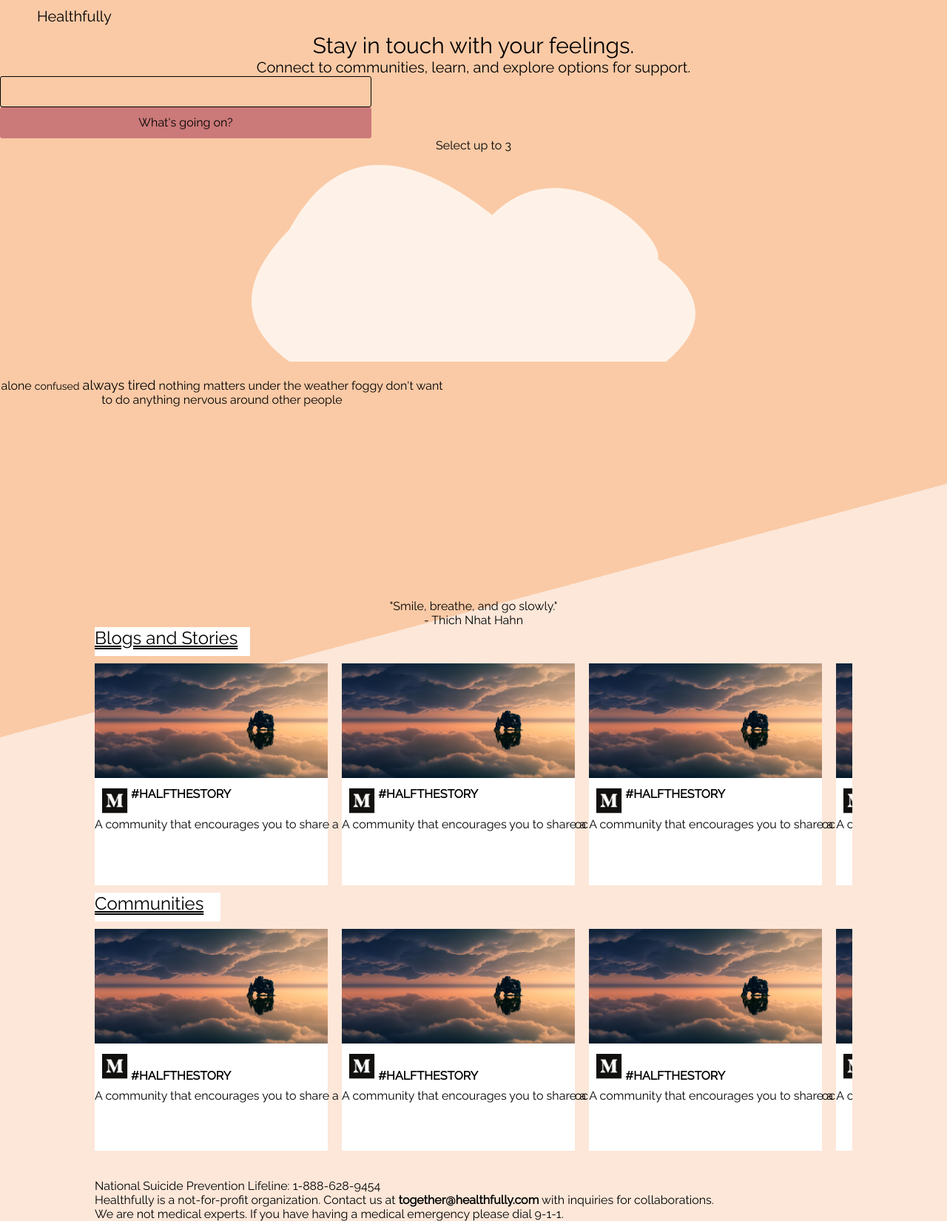
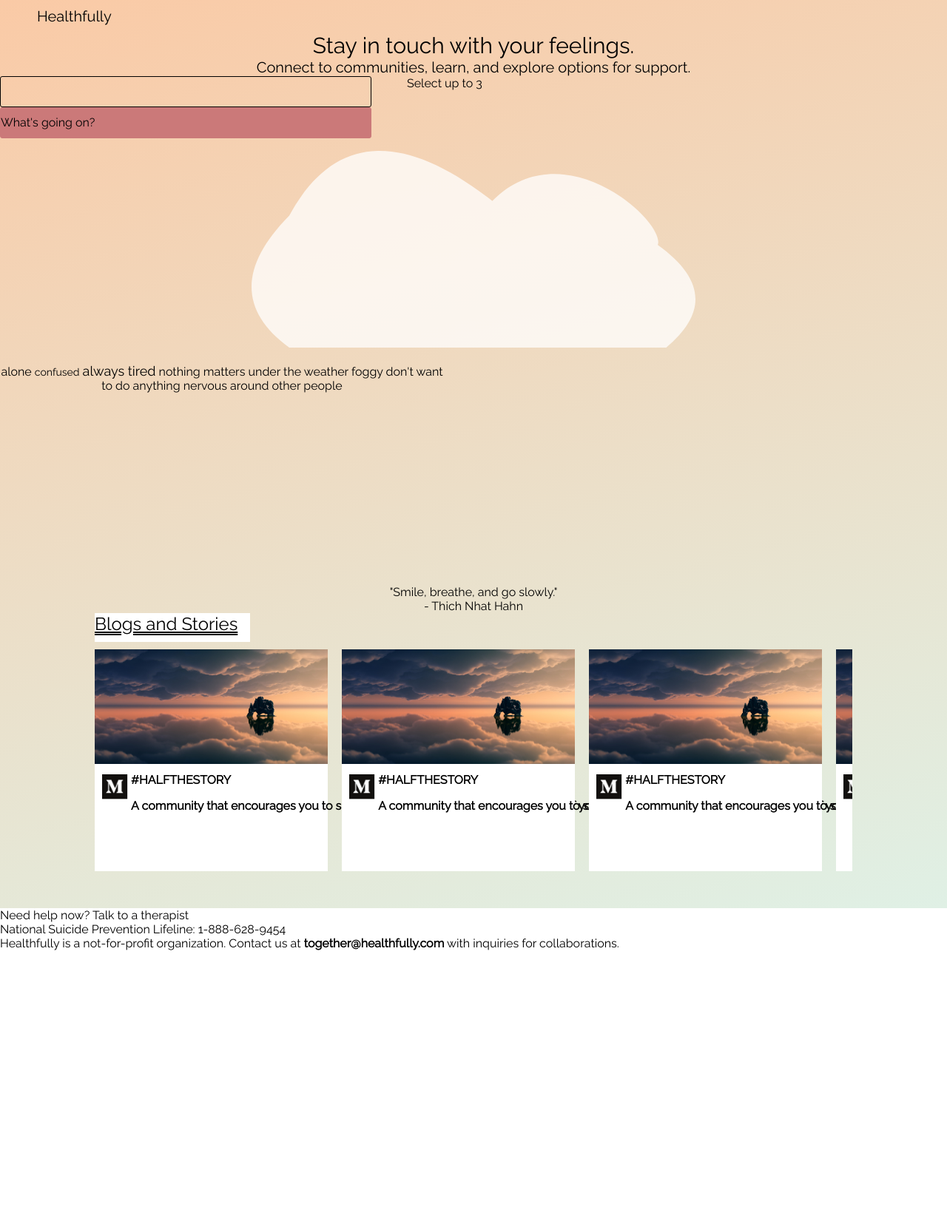
Before and after one commit to rileypredum/HMH19, a Django app: page /healthfully/ in a window 1280 px wide. Shown: the whole page at 74% size. After the commit the page ends 1285 px from the top, so only its background shows below. Run offline with Django 3.2, Linux system fonts and the light colour scheme.

Commit message:
styling changes
styling changes

```diff
--- a/mysite/static/css/main.css
+++ b/mysite/static/css/main.css
@@ -3,3 +3,11 @@ body {
 	padding: 0;
 	font-family: 'Raleway', serif;
 }
+
+.footer {
+	width: 100%;
+	white-space: nowrap;
+	background: white;
+	height: 200px;
+	margin-top: 50px;
+}
--- a/mysite/templates/index.html
+++ b/mysite/templates/index.html
@@ -1,6 +1,6 @@
 <!doctype html>
 {% load static %}
-<html lang="en" style="margin: 0px; padding: 0;">
+<html lang="en">
 	<head>
 	  <meta charset="utf-8">
 	  <title>Healthfully</title>
@@ -9,9 +9,8 @@
 	  <link rel="stylesheet" href="{% static 'css/main.css' %}" type="text/css" />
 	</head>
 
-<body>
-	<div style="min-height: 60vh; background: linear-gradient(-15deg, rgb(252, 231, 217) 50%, #FACAA6 50%);">
-	<!-- <div style="min-height: 60vh; background: linear-gradient(-15deg, #DCF5ED 50%, #FACAA6 50%);"> -->
+	<body style="min-height: 100vh; background: repeating-linear-gradient(-15deg, #DCF5ED, #FACAA6);">
+		<!-- #EEE2D7 70%,  -->
 		<div style="padding: 10px 50px 10px 50px; font-size: 20px;">
 			Healthfully
 		</div>
@@ -20,7 +19,7 @@
 			<span style="font-size: 20px;">Connect to communities, learn, and explore options for support.</span>
 		</div>
 		<!-- How are you feeling -->
-		<div style="text-align: center;">
+		<div style="display: flex;">
 			<div style="width: 550px">
 				<div style="color: transparent; border-radius: 3px; border: 1px solid black; width: 500px; height: 40px;"></div>
 				<div style="background-color: #CB7979; border-radius: 3px; border: 1px solid #CB7979; width: 500px; height: 40px; line-height: 40px; top: 10px; left: -470px;">
@@ -56,25 +55,23 @@
 				<div style="text-decoration: underline double; font-size: 24px; margin-bottom: 10px; background: white; width: 210px; padding-bottom: 10px">Blogs and Stories</div>
 				<div style="overflow-x: auto; white-space: nowrap;">
 					{% for blog in blogs %}
-					    <div style="width: 315px; height: 300px; margin-right: 15px; display: inline-block; background: white">
+					    <a class="tile" style="width: 315px; height: 300px; margin-right: 15px; display: inline-block; background: white">
 							<img src="{% static 'images/sunset.jpg' %}" style="width: 315px; height: 155px"><br>
 							<div>
 								<div style="margin-top: 10px; margin-left: 10px; display: inline-block;">
 									<img src="{% static 'logos/medium.png' %}" style="width: 35px; height: 35px;">
 								</div>
-								<div style="font-weight: 700; line-height: 35px; display: inline-block; vertical-align: middle; vertical-align: top;">
-									#HALFTHESTORY
-								</div>
-								<div style="width: 100%; white-space: nowrap; overflow-wrap: normal;">
-									A community that encourages you to share a part of yourself that exists outside of your social media story
+								<div style="font-weight: 700; line-height: 35px; display: inline-block; vertical-align: middle; vertical-align: top; width: calc(100% - 50px)">
+									<span>#HALFTHESTORY</span><br/>
+									<div style="width: 100%; word-wrap:break-word;">A community that encourages you to share a part of yourself that exists outside of your social media story</div>
 								</div>
 							</div>
-					    </div>
+					    </a>
 					{% endfor %}
 				</div>
 			</div>
 			<div>
-				<div style="text-decoration: underline double; font-size: 24px; margin-bottom: 10px; background: white; width: 170px; padding-bottom: 10px">Communities</div>
+				<!-- <div style="text-decoration: underline double; font-size: 24px; margin-bottom: 10px; background: white; width: 170px; padding-bottom: 10px">Communities</div>
 				<div style="overflow-x: auto; white-space: nowrap;">
 					{% for blog in blogs %}
 					    <div style="width: 315px; height: 300px; margin-right: 15px; display: inline-block; background: white">
@@ -84,27 +81,22 @@
 									<img src="{% static 'logos/medium.png' %}" style="width: 35px; height: 35px;">
 								</div>
 								<div style="font-weight: 700; line-height: 35px; height: 35px; display: inline-block;">
-									#HALFTHESTORY
-								</div>
-								<div style="width: 100%; white-space: nowrap;">
-									A community that encourages you to share a part of yourself that exists outside of your social media story.
+									<span>#HALFTHESTORY</span><br/>
+									<span>A community that encourages you to share a part of yourself that exists outside of your social media story.</span>
 								</div>
 							</div>
 					    </div>
 					{% endfor %}
+				</div> -->
 			</div>
 		</div>
-			<br></br>
-			<div style="width: 100%; white-space: nowrap;">
+		<div class="footer">
+			<div>
+				Need help now? <a>Talk to a therapist</a>
+			</div>
 			National Suicide Prevention Lifeline: 1-888-628-9454
-			</div>
-			<div style="width: 100%; white-space: nowrap;">
+			<br/>
 			Healthfully is a not-for-profit organization. Contact us at <b>together@healthfully.com</b> with inquiries for collaborations.
-			</div>
-			<div style="width: 100%; white-space: nowrap;">
-				We are not medical experts. If you have having a medical emergency please dial 9-1-1.
-			</div>
-		</div>
 		</div>
 	</body>
 </html>
```
Lines whose indentation alone changed are shown as unchanged.
